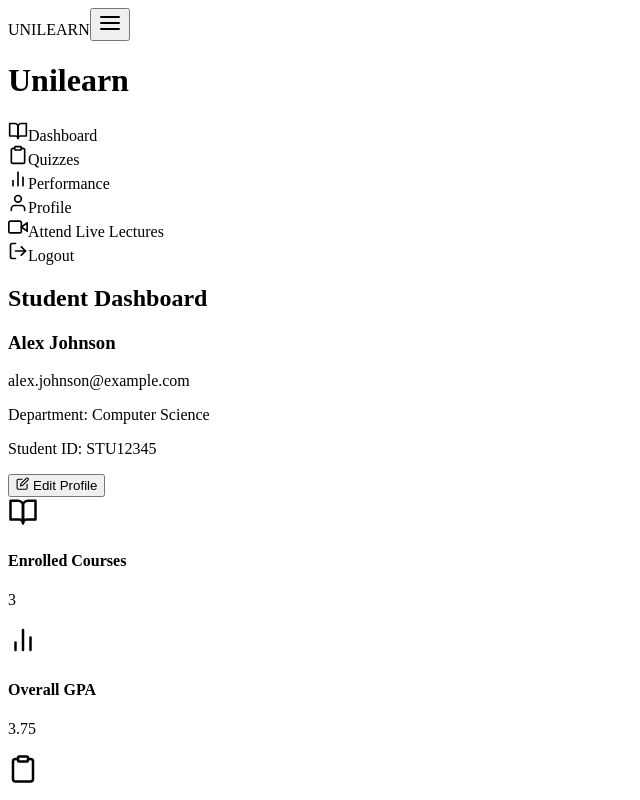
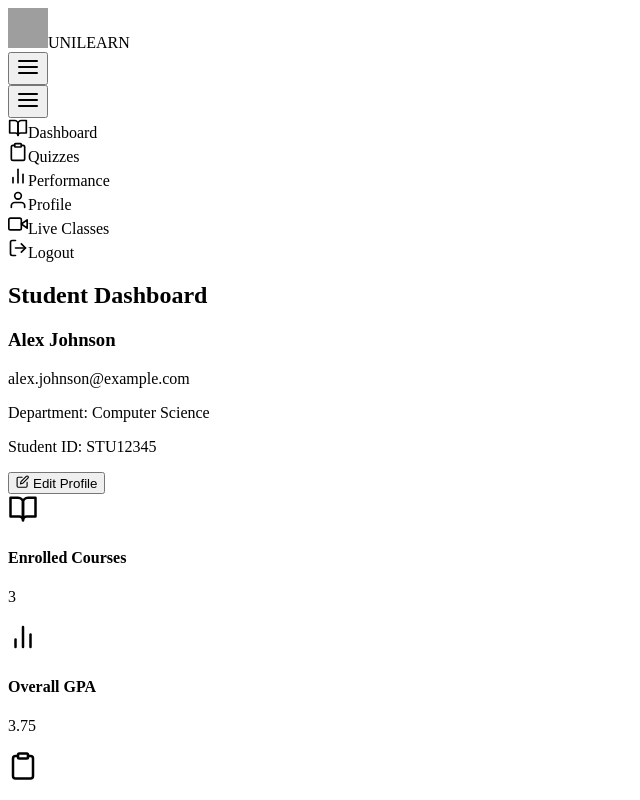
Before and after one commit to ankitku3101/e-learn-platform, a Next.js app: page /student/Dashboard in a window 1280 px wide. Shown: the top 800 px of the page, without its empty margins (0-640 px from the left). Built offline with nearby package versions, Linux system fonts and the light colour scheme; grey boxes are pictures that could not be loaded.

Commit message:
Added logo and fixed some changes

```diff
--- a/pages/student/Dashboard.tsx
+++ b/pages/student/Dashboard.tsx
@@ -1,4 +1,5 @@
 "use client";
+import Image from "next/image";
 import { JSX, useState } from "react";
 import {
   FiMenu, FiBookOpen, FiClipboard, FiBarChart2,
@@ -18,8 +19,11 @@ const StudentDashboard = () => {
   return (
     <div className="flex flex-col h-screen bg-[#F1F2F6]">
       {/* Header */}
-      <header className="bg-white shadow-md py-4 px-6 flex justify-between items-center">
-        <span className="text-[#27187E] text-2xl font-bold">UNILEARN</span>
+      <header className="bg-white shadow-md py-4 px-6 flex items-center justify-between">
+        <div className="flex items-center gap-4">
+          <Image src="/Images/logo.png" alt="Unilearn Logo" width={40} height={40} />
+          <span className="text-[#27187E] text-2xl font-extrabold tracking-wide">UNILEARN</span>
+        </div>
         <button onClick={() => setSidebarOpen(!isSidebarOpen)} className="lg:hidden">
           <FiMenu size={24} />
         </button>
@@ -27,16 +31,26 @@ const StudentDashboard = () => {
 
       <div className="flex flex-1">
         {/* Sidebar */}
-        <div className={`${isSidebarOpen ? "w-64" : "w-20"} bg-[#27187E] text-white h-full p-5 transition-all duration-300`}>
-          <h1 className={`${isSidebarOpen ? "block" : "hidden"} text-xl font-bold`}>Unilearn</h1>
-          <nav className="mt-10 space-y-4">
+        <div className={`relative ${isSidebarOpen ? "w-64" : "w-20"} bg-[#27187E] text-white h-full p-4 transition-all duration-300 flex flex-col`}>
+          {/* Sidebar Toggle - repositioned to top-right */}
+          <button
+            onClick={() => setSidebarOpen(!isSidebarOpen)}
+            className="absolute top-4 right-4 text-white hover:text-gray-300"
+          >
+            <FiMenu size={24} />
+          </button>
+
+          <div className="flex items-center justify-center mb-6 mt-6">
+          </div>
+
+          <nav className="space-y-3">
             <SidebarLink Icon={FiBookOpen} text="Dashboard" isOpen={isSidebarOpen} />
             <SidebarLink Icon={FiClipboard} text="Quizzes" isOpen={isSidebarOpen} />
             <SidebarLink Icon={FiBarChart2} text="Performance" isOpen={isSidebarOpen} />
             <SidebarLink Icon={FiUser} text="Profile" isOpen={isSidebarOpen} />
-            <SidebarLink Icon={FiVideo} text="Attend Live Lectures" isOpen={isSidebarOpen} /> {/* ✅ Added Live Lectures */}
+            <SidebarLink Icon={FiVideo} text="Live Classes" isOpen={isSidebarOpen} />
           </nav>
-          <div className="mt-auto">
+          <div className="mt-auto border-t pt-4">
             <SidebarLink Icon={FiLogOut} text="Logout" isOpen={isSidebarOpen} />
           </div>
         </div>
@@ -44,17 +58,17 @@ const StudentDashboard = () => {
         {/* Main Content */}
         <div className="flex-1 p-8">
           {/* Student Info Card */}
-          <div className="bg-white p-5 rounded-lg shadow-md flex items-center justify-between">
+          <div className="bg-white p-5 rounded-lg shadow-md flex flex-col sm:flex-row items-start justify-between">
             <div>
-              <h2 className="text-2xl font-bold text-[#27187E]">Student Dashboard</h2>
+              <h2 className="text-2xl font-bold text-[#27187E] text-center sm:text-left">Student Dashboard</h2>
               <div className="bg-[#F8F9FC] p-4 rounded-lg mt-4 shadow-sm">
-                <h3 className="text-lg font-bold text-[#27187E]">Alex Johnson</h3>
+                <h3 className="text-lg font-semibold text-[#27187E]">Alex Johnson</h3>
                 <p className="text-gray-600">alex.johnson@example.com</p>
                 <p className="text-gray-500">Department: Computer Science</p>
                 <p className="text-gray-500">Student ID: STU12345</p>
               </div>
             </div>
-            <button className="bg-[#758BFD] text-white px-4 py-2 rounded-lg flex items-center gap-2">
+            <button className="bg-[#758BFD] text-white px-4 py-2 mt-4 sm:mt-0 rounded-lg flex items-center gap-2 hover:bg-[#5a6dfd] transition">
               <FiEdit /> Edit Profile
             </button>
           </div>
@@ -71,8 +85,8 @@ const StudentDashboard = () => {
           <h3 className="mt-6 text-xl font-bold text-[#27187E]">My Courses</h3>
           <div className="grid grid-cols-1 sm:grid-cols-2 md:grid-cols-4 gap-4 mt-4">
             {courses.map((course, index) => (
-              <div key={index} className={`${course.color} text-white p-6 h-40 rounded-lg shadow-lg flex items-center justify-center hover:scale-105 transition-transform cursor-pointer`}>
-                <h4 className="text-lg font-bold text-center">{course.title}</h4>
+              <div key={index} className={`${course.color} text-white p-6 h-40 rounded-lg shadow-lg flex items-center justify-center hover:scale-105 hover:shadow-xl transition-transform cursor-pointer`}>
+                <h4 className="text-lg font-semibold text-center">{course.title}</h4>
               </div>
             ))}
           </div>
@@ -90,15 +104,15 @@ const StudentDashboard = () => {
 const SidebarLink = ({ Icon, text, isOpen }: { Icon: any; text: string; isOpen: boolean }) => (
   <div className="flex items-center gap-3 p-3 hover:bg-[#758BFD] rounded-lg cursor-pointer transition">
     <Icon size={20} />
-    <span className={`${isOpen ? "block" : "hidden"} text-sm`}>{text}</span>
+    <span className={`${isOpen ? "block" : "hidden"} text-sm font-medium`}>{text}</span>
   </div>
 );
 
 const StatCard = ({ title, value, icon }: { title: string; value: string; icon: JSX.Element }) => (
-  <div className="bg-white p-5 rounded-lg shadow-md flex items-center gap-4">
+  <div className="bg-white p-5 rounded-lg shadow-md flex items-center gap-4 hover:shadow-lg transition">
     <div className="text-[#27187E]">{icon}</div>
     <div>
-      <h4 className="text-sm text-gray-500">{title}</h4>
+      <h4 className="text-sm text-gray-500 font-medium">{title}</h4>
       <p className="text-xl font-bold text-[#27187E]">{value}</p>
     </div>
   </div>
```
